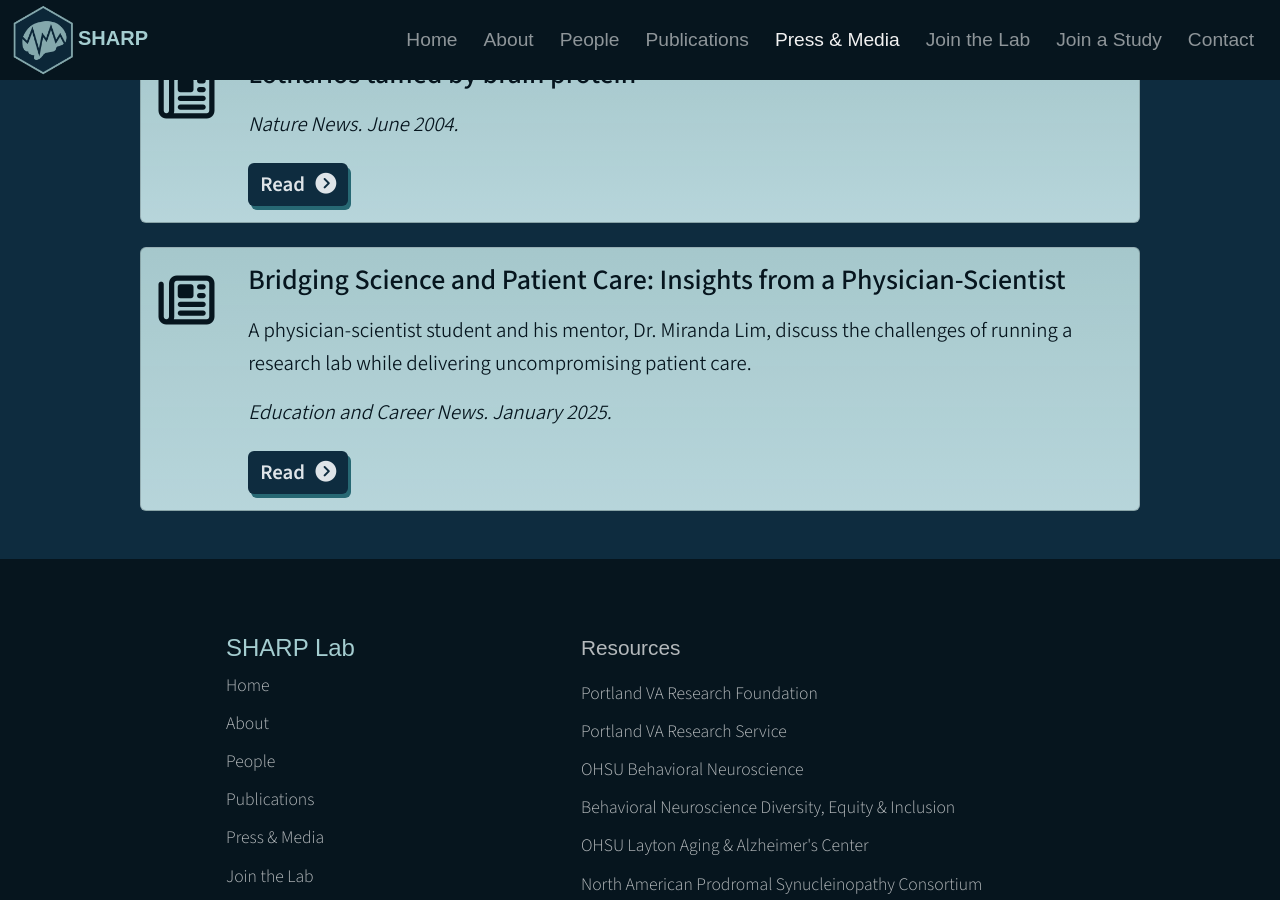
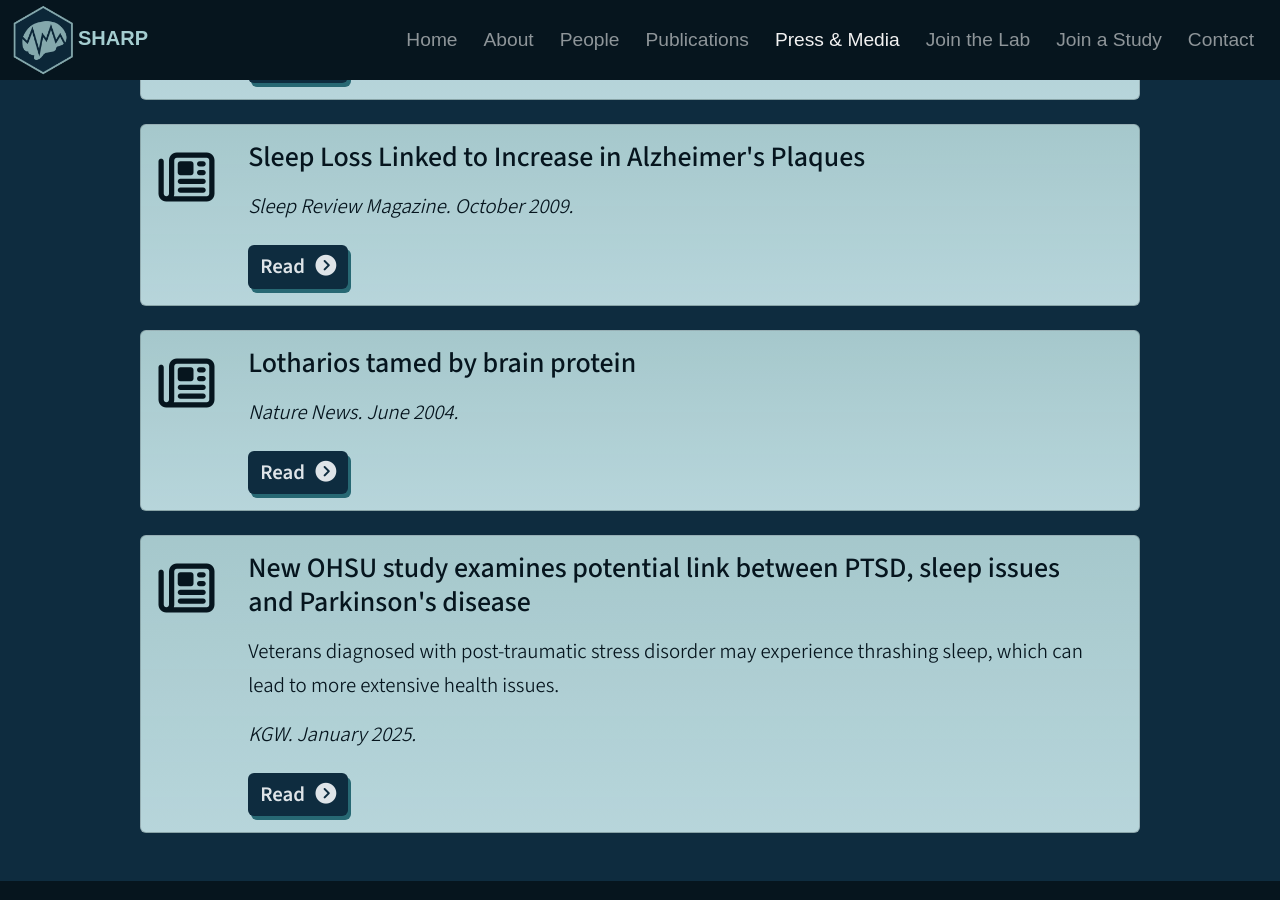
Before and after one commit to SHARP-lab-PDX/SHARP-lab-PDX.github.io, a Jekyll site: the page built from press.html, in a window 1280 px wide and 900 px high, scrolled down 5238 px. Built offline with Jekyll 4.4.1, drawn with Linux system fonts in a browser that asks for light colours; nearby versions of some CDN libraries; a style sheet for code colours, icons or effects is not loaded; some of the changed text lies outside the part shown.

Commit message:
Update Site data “media”

```diff
--- a/_data/media.yml
+++ b/_data/media.yml
@@ -1,4 +1,15 @@
 media:
+  - month: January
+    featured: true
+    url: https://www.educationandcareernews.com/careers-in-healthcare/bridging-science-and-patient-care-insights-from-a-physician-scientist/
+    headline: "Bridging Science and Patient Care: Insights from a Physician-Scientist"
+    title: "Bridging Science and Patient Care: Insights from a Physician-Scientist"
+    type: article
+    source: Education and Career News
+    description: >-
+
+      A physician-scientist student and his mentor, Dr. Miranda Lim, discuss the challenges of running a research lab while delivering uncompromising patient care.
+    year: "2025"
   - month: June
     button-text: Read the story
     featured: true
@@ -226,12 +237,14 @@
     year: "2004"
   - month: January
     featured: true
-    url: https://www.educationandcareernews.com/careers-in-healthcare/bridging-science-and-patient-care-insights-from-a-physician-scientist/
-    headline: "Bridging Science and Patient Care: Insights from a Physician-Scientist"
-    title: "Bridging Science and Patient Care: Insights from a Physician-Scientist"
+    url: https://www.kgw.com/article/news/health/ohsu-study-possible-link-ptsd-sleep-issues-parkinsons-disease/283-ce23e529-987c-45cd-93e1-8664ba9747c2
+    headline: KGW features new SHARP study examining the potential link between
+      PTSD, sleep issues and Parkinson's disease
+    title: New OHSU study examines potential link between PTSD, sleep issues and
+      Parkinson's disease
     type: article
-    source: Education and Career News
+    source: KGW
     description: >-
 
-      A physician-scientist student and his mentor, Dr. Miranda Lim, discuss the challenges of running a research lab while delivering uncompromising patient care.
+      Veterans diagnosed with post-traumatic stress disorder may experience thrashing sleep, which can lead to more extensive health issues.
     year: "2025"
```
